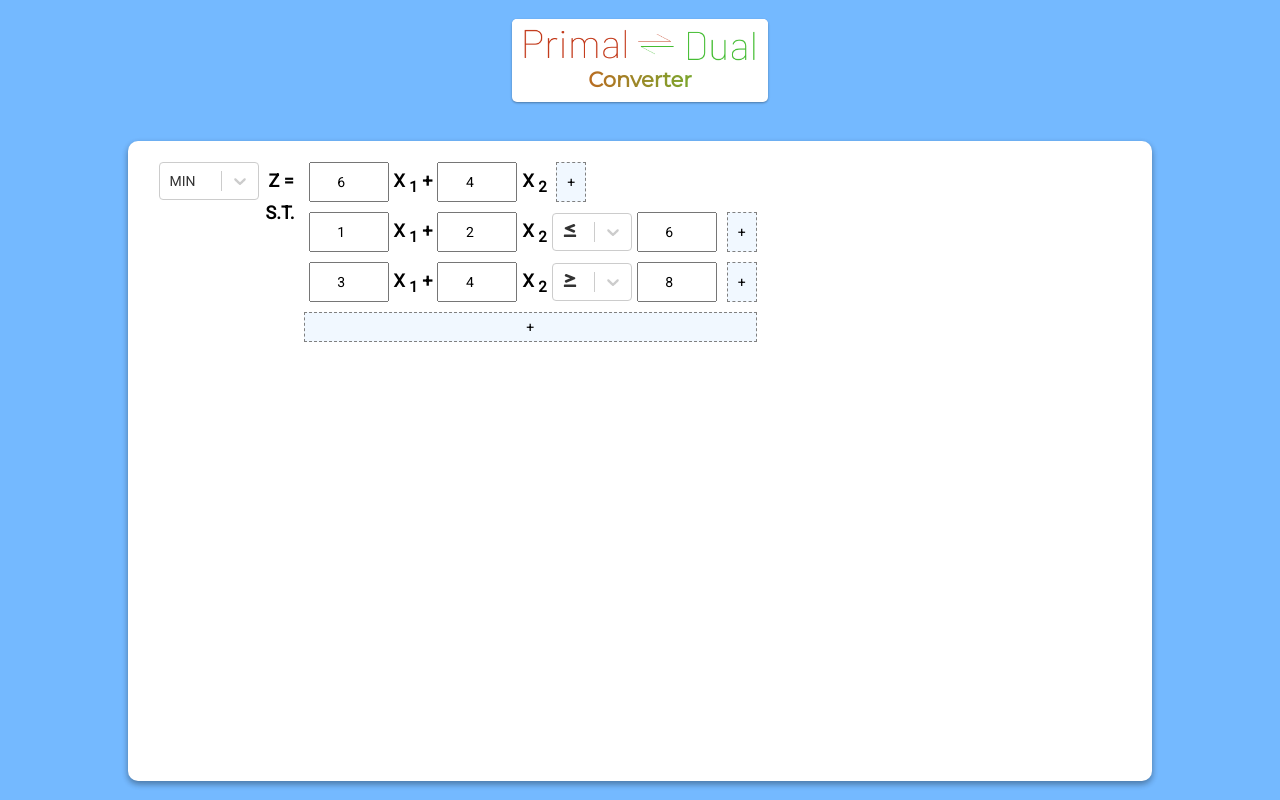
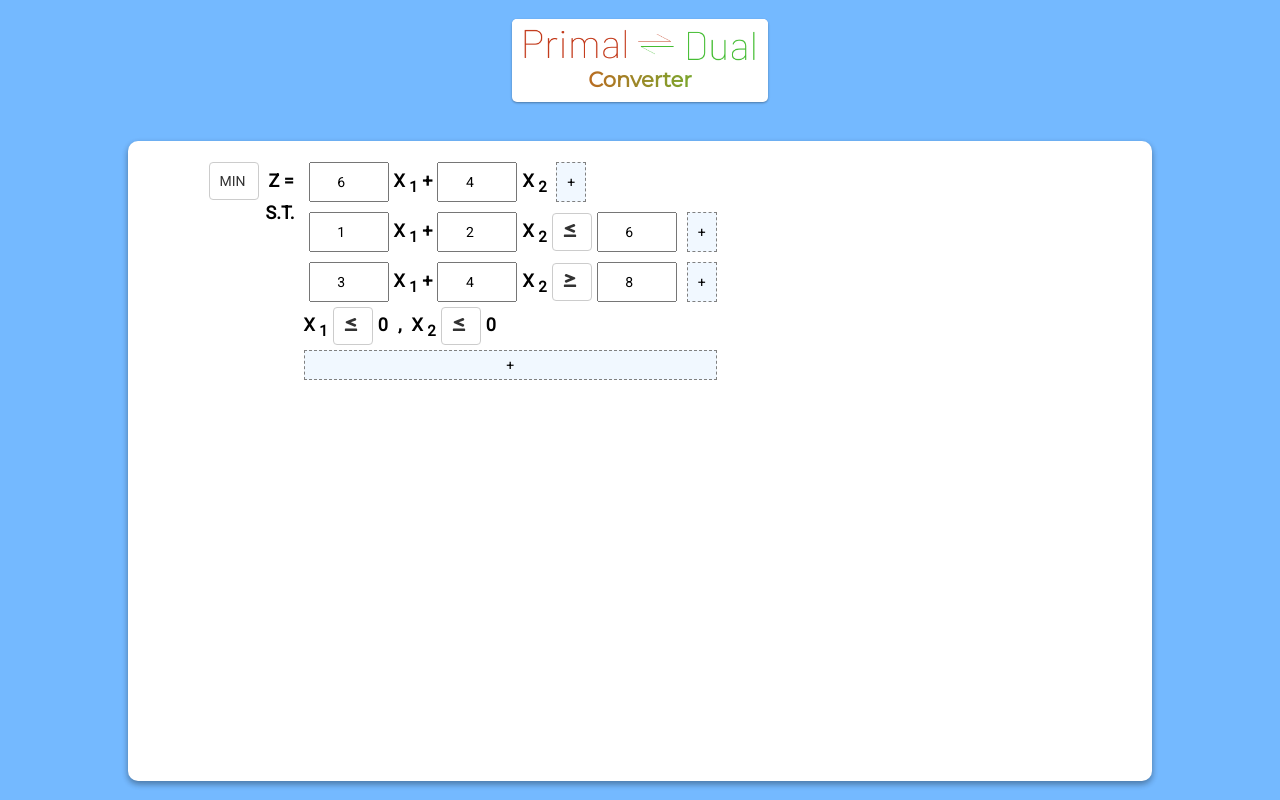
Before and after one commit to lbcosta/primal-dual, a React (Create React App) app: page / in a window 1280 px wide. Built offline with nearby package versions, Linux system fonts and the light colour scheme.

Commit message:
Equality Constraints and Signal Styling

```diff
--- a/src/pages/Main/index.js
+++ b/src/pages/Main/index.js
@@ -40,6 +40,17 @@ const signalOptions = [
   }
 ];
 
+const selectCustomStyle = {
+  dropdownIndicator: (provided, state) => ({
+    ...provided,
+    display: "none"
+  }),
+  indicatorSeparator: (provided, state) => ({
+    ...provided,
+    display: "none"
+  })
+};
+
 export default function Main() {
   const [objective, setObjective] = useState(objectiveOptions[0]);
   const [objFunction, setObjFunction] = useState([6, 4]);
@@ -53,7 +64,10 @@ export default function Main() {
       signal: signalOptions[1]
     }
   ]);
-  const [equalityConstraints, setEqualityConstraints] = useState([]);
+  const [equalityConstraints, setEqualityConstraints] = useState([
+    signalOptions[0],
+    signalOptions[0]
+  ]);
 
   function buttonOrSpan(actualIdx, arr) {
     return actualIdx === arr.length - 1 ? (
@@ -82,6 +96,8 @@ export default function Main() {
         };
       })
     );
+
+    setEqualityConstraints([...equalityConstraints, signalOptions[0]]);
   }
 
   function addConstraint() {
@@ -130,6 +146,14 @@ export default function Main() {
     );
   }
 
+  function handleEqualityConstraintSignalChange(value, constraintIdx) {
+    setEqualityConstraints(
+      equalityConstraints.map((equalityConstraint, idx) =>
+        idx !== constraintIdx ? equalityConstraint : value
+      )
+    );
+  }
+
   function fillEquation(value, variableIdx, arr, signal, constraintIdx) {
     if (variableIdx !== arr.length - 1) {
       return (
@@ -160,6 +184,7 @@ export default function Main() {
               handleSignalChange(value, constraintIdx, constraintIdx)
             }
             options={signalOptions}
+            styles={selectCustomStyle}
           />
           <input
             type="number"
@@ -194,6 +219,7 @@ export default function Main() {
                 value={objective}
                 onChange={setObjective}
                 options={objectiveOptions}
+                styles={selectCustomStyle}
               />
               <span>Z =</span>
             </div>
@@ -232,7 +258,25 @@ export default function Main() {
                 )}
               </Equation>
             ))}
-            <EqualityConstraints />
+            <EqualityConstraints>
+              {equalityConstraints.map((equalityConstraint, idx) => (
+                <li>
+                  <span>
+                    X <sub>{idx + 1}</sub>
+                  </span>
+                  <Select
+                    value={equalityConstraint}
+                    onChange={value =>
+                      handleEqualityConstraintSignalChange(value, idx)
+                    }
+                    options={signalOptions}
+                    styles={selectCustomStyle}
+                  />
+                  <span>0</span>
+                  {idx !== equalityConstraints.length - 1 && <span>,</span>}
+                </li>
+              ))}
+            </EqualityConstraints>
             <AddConstraintButton type="button" onClick={addConstraint}>
               +
             </AddConstraintButton>
--- a/src/pages/Main/styles.js
+++ b/src/pages/Main/styles.js
@@ -79,8 +79,8 @@ export const StaticSide = styled.div`
     align-items: center;
     margin: 5px;
     > div {
-      min-width: 100px;
-      margin-right: 10px;
+      min-width: 50px;
+      margin: 0 10px 0 50px;
     }
 
     &:nth-of-type(2) {
@@ -112,7 +112,7 @@ export const Variable = styled.li`
 
   > div {
     display: inline-block;
-    width: 80px;
+    width: 40px;
     margin-left: 5px;
   }
 `;
@@ -144,5 +144,15 @@ export const AddVariableButton = styled(AddButton)`
 export const EqualityConstraints = styled.ul`
   li {
     display: inline;
+
+    > div {
+      display: inline-block;
+      width: 40px;
+      margin: 0 5px;
+    }
+
+    span ~ span {
+      margin-right: 10px;
+    }
   }
 `;
```
